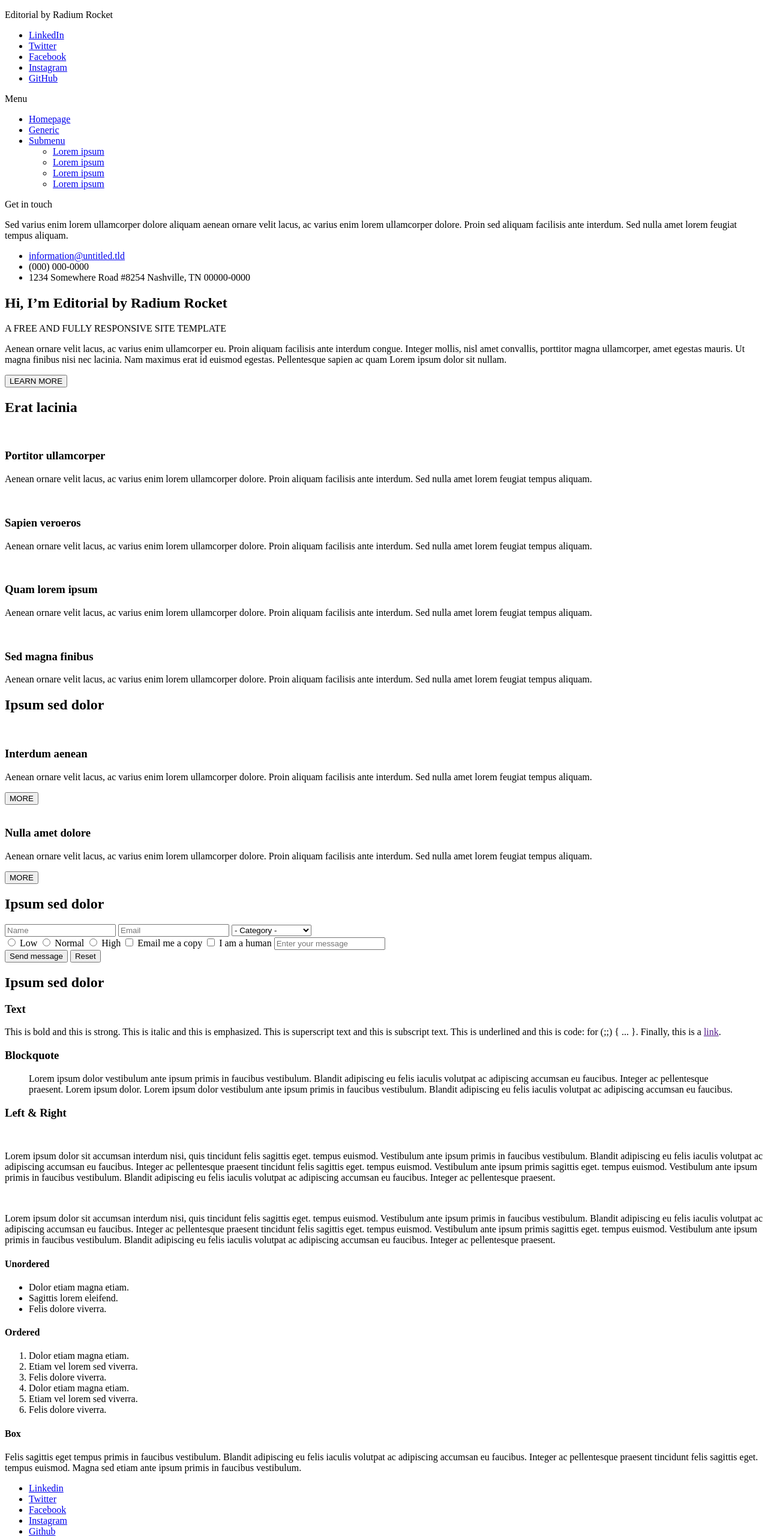
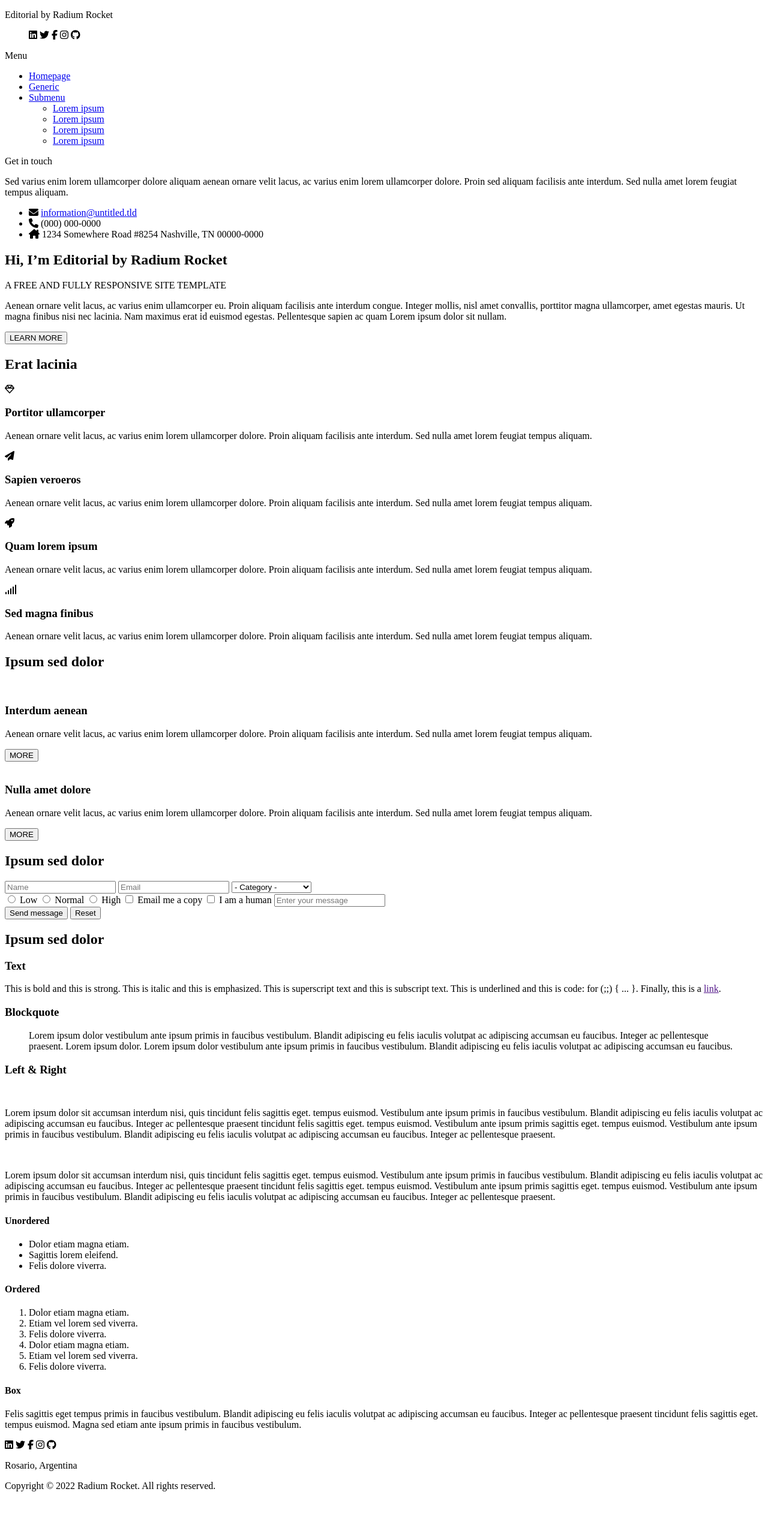
Before and after one commit to Sabrucita/trackgenix, a plain HTML site: page Week-01/index.html in a window 1280 px wide. Shown: the top 2563 px of the page at 60% size. After the commit the page ends 2503 px from the top, so only its background shows below. Drawn offline with Linux system fonts and the light colour scheme.

Commit message:
TG: social media and other icons added

```diff
--- a/Week-01/index.html
+++ b/Week-01/index.html
@@ -4,17 +4,21 @@
     <meta charset="UTF-8" />
     <meta http-equiv="X-UA-Compatible" content="IE=edge" />
     <meta name="viewport" content="width=device-width, initial-scale=1.0" />
+    <script
+      src="https://kit.fontawesome.com/400ae414e6.js"
+      crossorigin="anonymous"
+    ></script>
     <title>Editorial by Radium Rocket</title>
   </head>
   <body>
     <header>
       <p>Editorial by Radium Rocket</p>
       <ul>
-        <li><a href="#">LinkedIn</a></li>
-        <li><a href="#">Twitter</a></li>
-        <li><a href="#">Facebook</a></li>
-        <li><a href="#">Instagram</a></li>
-        <li><a href="#">GitHub</a></li>
+        <i class="fa-brands fa-linkedin"></i>
+        <i class="fa-brands fa-twitter"></i>
+        <i class="fa-brands fa-facebook-f"></i>
+        <i class="fa-brands fa-instagram"></i>
+        <i class="fa-brands fa-github"></i>
       </ul>
     </header>
     <aside>
@@ -45,10 +49,17 @@
           </p>
           <ul>
             <li>
+              <i class="fa-solid fa-envelope"></i>
               <a href="#">information@untitled.tld</a>
             </li>
-            <li>(000) 000-0000</li>
-            <li>1234 Somewhere Road #8254 Nashville, TN 00000-0000</li>
+            <li>
+              <i class="fa-solid fa-phone"></i>
+              (000) 000-0000
+            </li>
+            <li>
+              <i class="fa-solid fa-house-chimney"></i>
+              1234 Somewhere Road #8254 Nashville, TN 00000-0000
+            </li>
           </ul>
         </section>
       </nav>
@@ -69,7 +80,7 @@
       <section>
         <h2>Erat lacinia</h2>
         <div>
-          <img src="#" alt="" />
+          <i class="fa-regular fa-gem"></i>
           <h3>Portitor ullamcorper</h3>
           <p>
             Aenean ornare velit lacus, ac varius enim lorem ullamcorper dolore.
@@ -78,7 +89,7 @@
           </p>
         </div>
         <div>
-          <img src="#" alt="" />
+          <i class="fa-solid fa-paper-plane"></i>
           <h3>Sapien veroeros</h3>
           <p>
             Aenean ornare velit lacus, ac varius enim lorem ullamcorper dolore.
@@ -87,7 +98,7 @@
           </p>
         </div>
         <div>
-          <img src="#" alt="" />
+          <i class="fa-solid fa-rocket"></i>
           <h3>Quam lorem ipsum</h3>
           <p>
             Aenean ornare velit lacus, ac varius enim lorem ullamcorper dolore.
@@ -96,7 +107,7 @@
           </p>
         </div>
         <div>
-          <img src="#" alt="" />
+          <i class="fa-sharp fa-solid fa-signal"></i>
           <h3>Sed magna finibus</h3>
           <p>
             Aenean ornare velit lacus, ac varius enim lorem ullamcorper dolore.
@@ -226,13 +237,11 @@
       </section>
     </main>
     <footer>
-      <ul>
-        <li><a href="#">Linkedin</a></li>
-        <li><a href="#">Twitter</a></li>
-        <li><a href="#">Facebook</a></li>
-        <li><a href="#">Instagram</a></li>
-        <li><a href="#">Github</a></li>
-      </ul>
+      <i class="fa-brands fa-linkedin"></i>
+      <i class="fa-brands fa-twitter"></i>
+      <i class="fa-brands fa-facebook-f"></i>
+      <i class="fa-brands fa-instagram"></i>
+      <i class="fa-brands fa-github"></i>
       <p>Rosario, Argentina</p>
       <p>Copyright © 2022 Radium Rocket. All rights reserved.</p>
     </footer>
```
